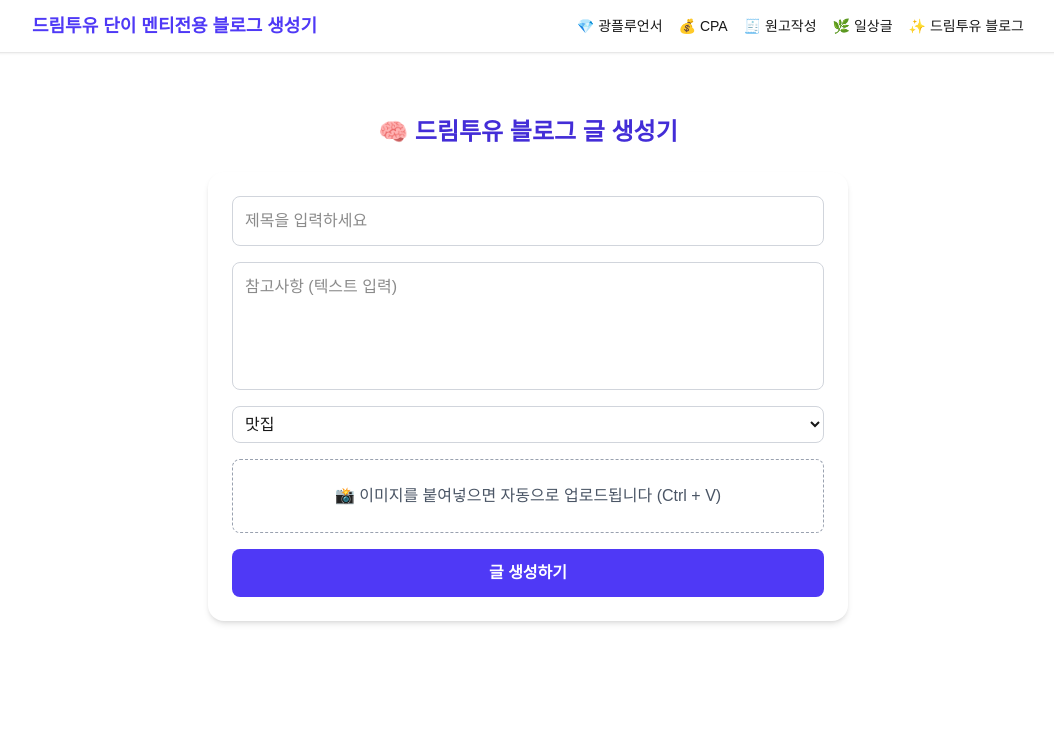
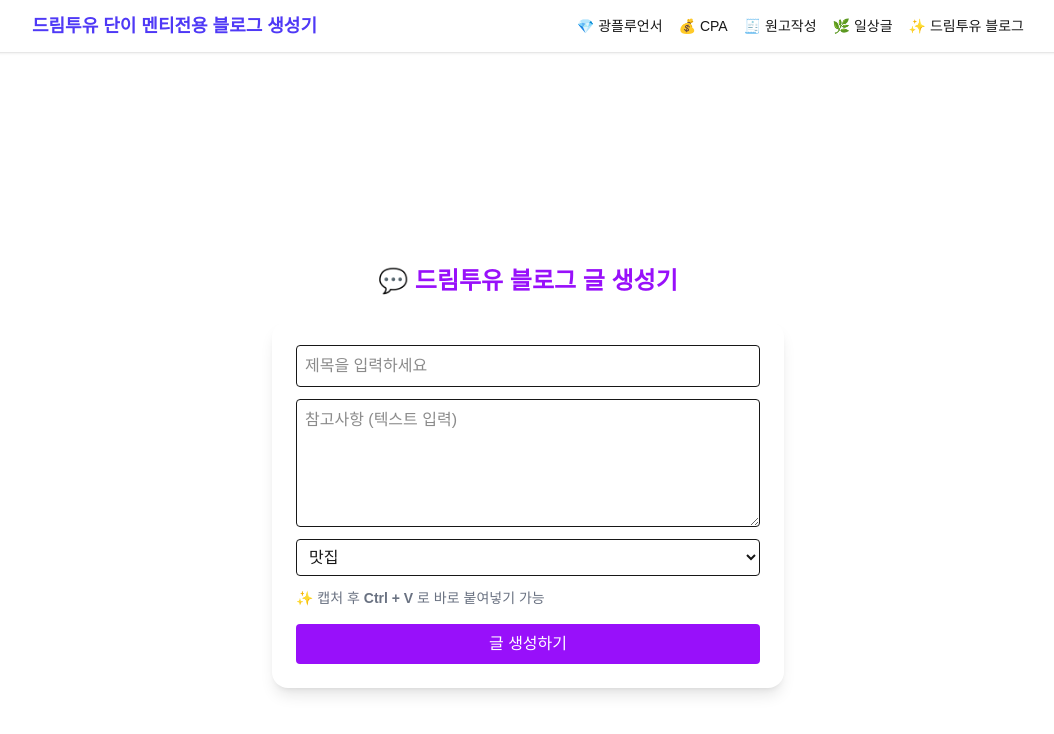
Before and after one commit to tlsel96-stack/dreamtoyou, a Next.js app: page /dreamtoyou/blog in a window 1280 px wide. Shown: the top 734 px of the page, without its empty margins (112-1166 px from the left). Built offline with nearby package versions, Linux system fonts and the light colour scheme.

Commit message:
Update page.jsx

```diff
--- a/app/dreamtoyou/blog/page.jsx
+++ b/app/dreamtoyou/blog/page.jsx
@@ -1,25 +1,24 @@
 "use client";
-import { useState, useEffect } from "react";
+import { useState, useRef, useEffect } from "react";
 
-export default function DreamToYouBlogPage() {
+export default function BlogGenerator() {
   const [title, setTitle] = useState("");
   const [prompt, setPrompt] = useState("");
   const [category, setCategory] = useState("맛집");
   const [image, setImage] = useState(null);
-  const [preview, setPreview] = useState(null);
   const [result, setResult] = useState("");
   const [loading, setLoading] = useState(false);
 
-  // ✅ 캡처 이미지 붙여넣기 기능
+  // ✅ 이미지 붙여넣기 이벤트 추가
   useEffect(() => {
     const handlePaste = (e) => {
-      const items = e.clipboardData.items;
-      for (const item of items) {
-        if (item.type.startsWith("image/")) {
-          const file = item.getAsFile();
-          setImage(file);
-          setPreview(URL.createObjectURL(file));
-        }
+      const item = Array.from(e.clipboardData.items).find((x) =>
+        x.type.startsWith("image/")
+      );
+      if (item) {
+        const file = item.getAsFile();
+        setImage(file);
+        alert("📸 이미지가 붙여넣기 되었습니다!");
       }
     };
     window.addEventListener("paste", handlePaste);
@@ -28,11 +27,6 @@ export default function DreamToYouBlogPage() {
 
   const handleSubmit = async (e) => {
     e.preventDefault();
-    if (!title.trim()) {
-      alert("제목을 입력해주세요!");
-      return;
-    }
-
     setLoading(true);
     setResult("");
 
@@ -47,85 +41,69 @@ export default function DreamToYouBlogPage() {
         method: "POST",
         body: formData,
       });
+      const data = await res.json();
+      setResult(data.result || "오류 발생");
+    } catch (err) {
+      setResult("❌ 요청 실패: " + err.message);
+    }
 
-      const data = await res.json();
-      if (data.result) setResult(data.result);
-      else setResult("❌ 오류 발생: " + data.error);
-    } catch (err) {
-      setResult("⚠️ 서버 오류: " + err.message);
-    } finally {
-      setLoading(false);
-    }
+    setLoading(false);
   };
 
   return (
-    <main className="p-10 max-w-3xl mx-auto">
-      <h1 className="text-2xl font-bold text-indigo-700 mb-6 text-center">
-        🧠 드림투유 블로그 글 생성기
+    <div className="flex flex-col items-center justify-center min-h-screen p-4">
+      <h1 className="text-2xl font-bold mb-6 text-purple-600">
+        💬 드림투유 블로그 글 생성기
       </h1>
 
       <form
         onSubmit={handleSubmit}
-        className="flex flex-col gap-4 bg-white p-6 rounded-2xl shadow-md"
+        className="flex flex-col w-full max-w-lg bg-white shadow-lg rounded-2xl p-6"
       >
         <input
           type="text"
           placeholder="제목을 입력하세요"
           value={title}
           onChange={(e) => setTitle(e.target.value)}
-          className="border border-gray-300 rounded-lg p-3 focus:ring-2 focus:ring-indigo-300"
+          className="border p-2 mb-3 rounded"
         />
 
         <textarea
           placeholder="참고사항 (텍스트 입력)"
           value={prompt}
           onChange={(e) => setPrompt(e.target.value)}
-          className="border border-gray-300 rounded-lg p-3 h-32 resize-none focus:ring-2 focus:ring-indigo-300"
+          className="border p-2 mb-3 rounded h-32"
         />
 
         <select
           value={category}
           onChange={(e) => setCategory(e.target.value)}
-          className="border border-gray-300 rounded-lg p-2"
+          className="border p-2 mb-3 rounded"
         >
           <option value="맛집">맛집</option>
-          <option value="정보성">정보성</option>
-          <option value="1000자이상">1000자이상</option>
-          <option value="병원글">병원글</option>
+          <option value="여행">여행</option>
+          <option value="리뷰">리뷰</option>
+          <option value="기타">기타</option>
         </select>
 
-        {/* ✅ 이미지 붙여넣기 안내 */}
-        <div className="border border-dashed border-gray-400 rounded-lg p-6 text-center text-gray-600">
-          {preview ? (
-            <img
-              src={preview}
-              alt="붙여넣은 이미지"
-              className="max-h-64 mx-auto rounded-lg shadow-md"
-            />
-          ) : (
-            <p>📸 이미지를 붙여넣으면 자동으로 업로드됩니다 (Ctrl + V)</p>
-          )}
+        <div className="text-sm text-gray-500 mb-4">
+          ✨ 캡처 후 <b>Ctrl + V</b> 로 바로 붙여넣기 가능
         </div>
 
         <button
           type="submit"
+          className="bg-purple-600 text-white py-2 rounded hover:bg-purple-700"
           disabled={loading}
-          className={`w-full py-3 text-white font-semibold rounded-lg transition ${
-            loading ? "bg-gray-400" : "bg-indigo-600 hover:bg-indigo-700"
-          }`}
         >
           {loading ? "생성 중..." : "글 생성하기"}
         </button>
       </form>
 
       {result && (
-        <div className="mt-8 bg-gray-50 border border-gray-200 p-5 rounded-xl shadow-sm">
-          <h2 className="text-lg font-semibold mb-2 text-indigo-600">
-            ✅ 생성 결과
-          </h2>
-          <p className="whitespace-pre-wrap leading-relaxed">{result}</p>
+        <div className="mt-6 w-full max-w-3xl bg-gray-100 p-4 rounded-lg whitespace-pre-wrap">
+          {result}
         </div>
       )}
-    </main>
+    </div>
   );
 }
```
